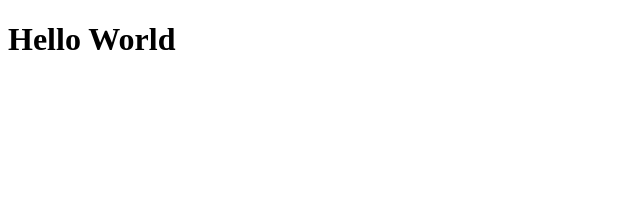
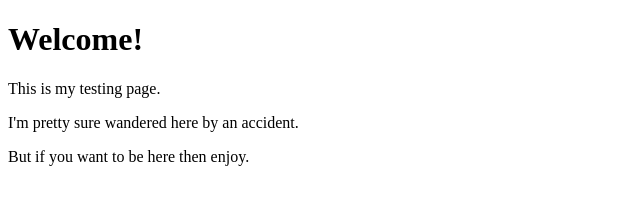
Before and after one commit to tomsanislo/tomsanislo.github.io, a plain HTML site: page index.html in a window 1280 px wide. Shown: the whole page, without its empty margins (0-640 px from the left). Drawn offline with Linux system fonts and the light colour scheme.

Commit message:
Modify message

```diff
--- a/index.html
+++ b/index.html
@@ -4,6 +4,9 @@
     <title>Hyperon</title>
   </head>
   <body>
-    <h1>Hello World</h1>
+    <h1>Welcome!</h1>
+    <p>This is my testing page.</p>
+    <p>I'm pretty sure wandered here by an accident.</p>
+    <p>But if you want to be here then enjoy.</p>
   </body>
 </html>
```
